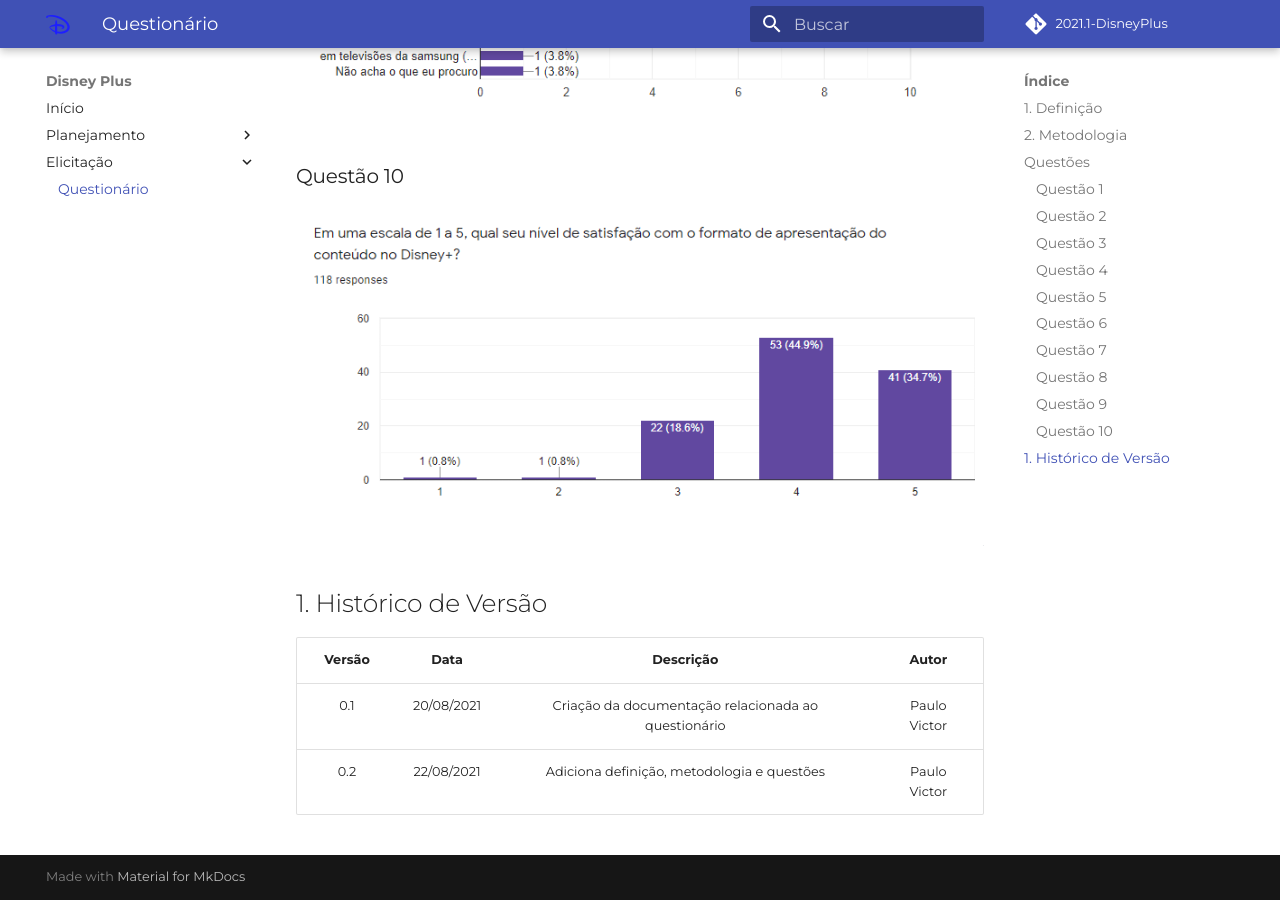
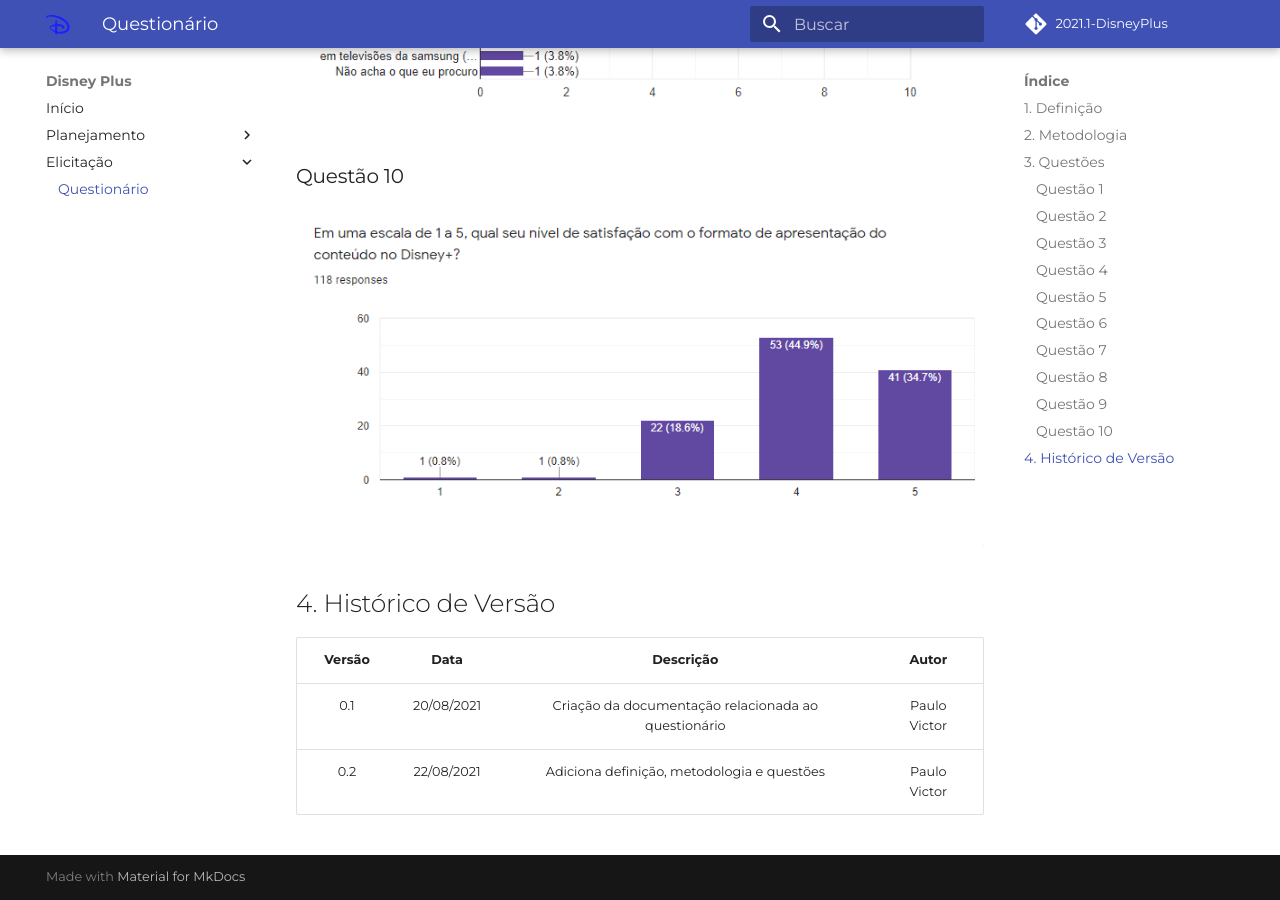
Before and after one commit to Requisitos-de-Software/2021.1-DisneyPlus, an MkDocs documentation site: the page built from docs/elicitacao/questionario.md, in a window 1280 px wide and 900 px high, scrolled down 4408 px. Built offline with MkDocs 1.6.1 and Material for MkDocs 9.7.7, drawn with Linux system fonts in a browser that asks for light colours; some web fonts are replaced; comment, search, counter and statistics services are not loaded.

Commit message:
feat: fix questionario docs index

```diff
--- a/docs/elicitacao/questionario.md
+++ b/docs/elicitacao/questionario.md
@@ -14,7 +14,7 @@
 
 &emsp;&emsp;Através da divulgação e do compartilhamento dos integrantes da equipe, conseguimos receber um total de 135 respostas concluindo o objetivo que tínhamos com essa técnica e tendo uma boa diversidade de respostas para a análise da equipe.
 
-## Questões
+## 3. Questões
 
 ### Questão 1
 
@@ -56,7 +56,7 @@
 
 ![Em uma escala de 1 a 5, qual seu nível de satisfação com o formato de apresentação do conteúdo no Disney+?](../assets/questionario/questao10.png)
 
-## 1. Histórico de Versão
+## 4. Histórico de Versão
 
 | Versão | Data       | Descrição                                           | Autor        |
 | ------ | ---------- | --------------------------------------------------- | ------------ |
```
